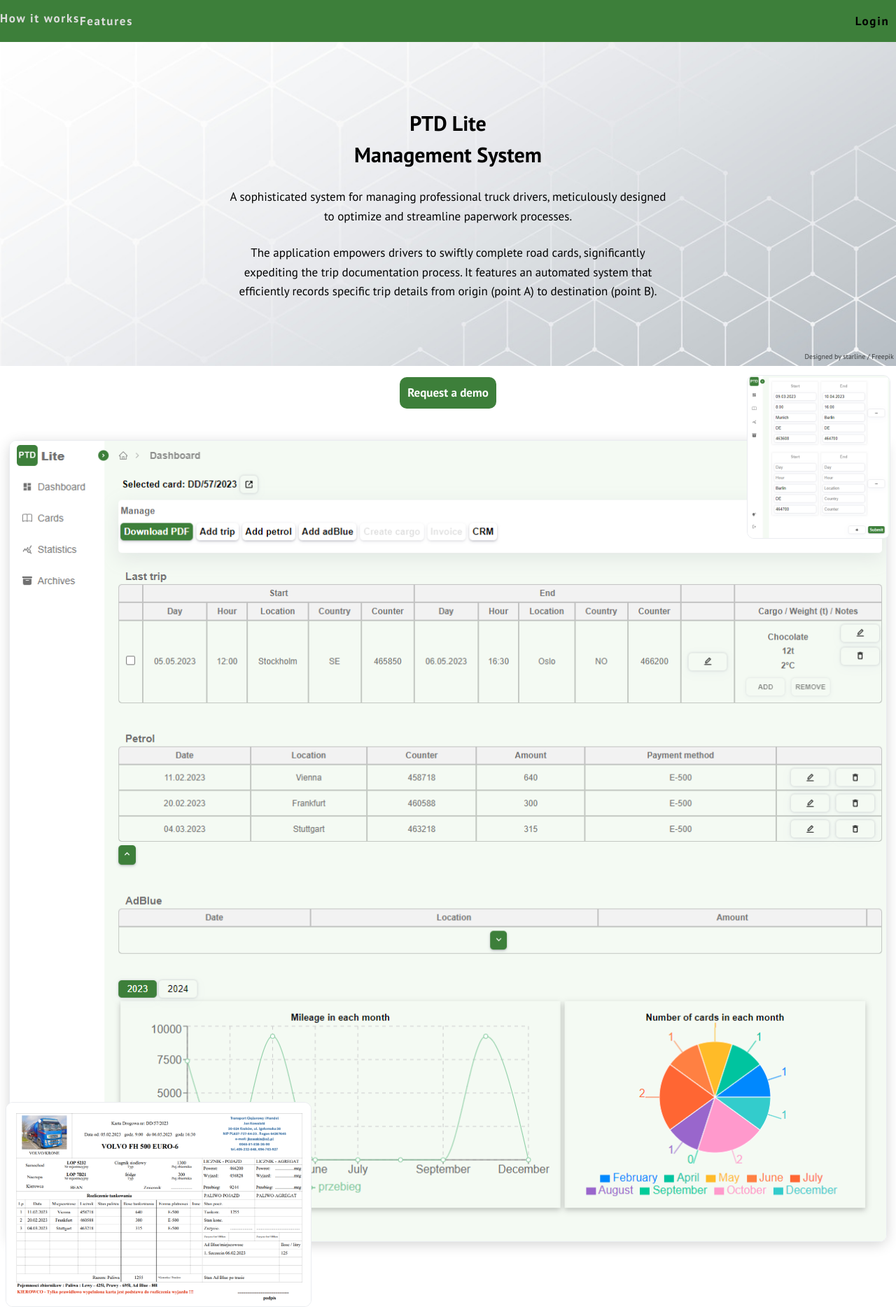
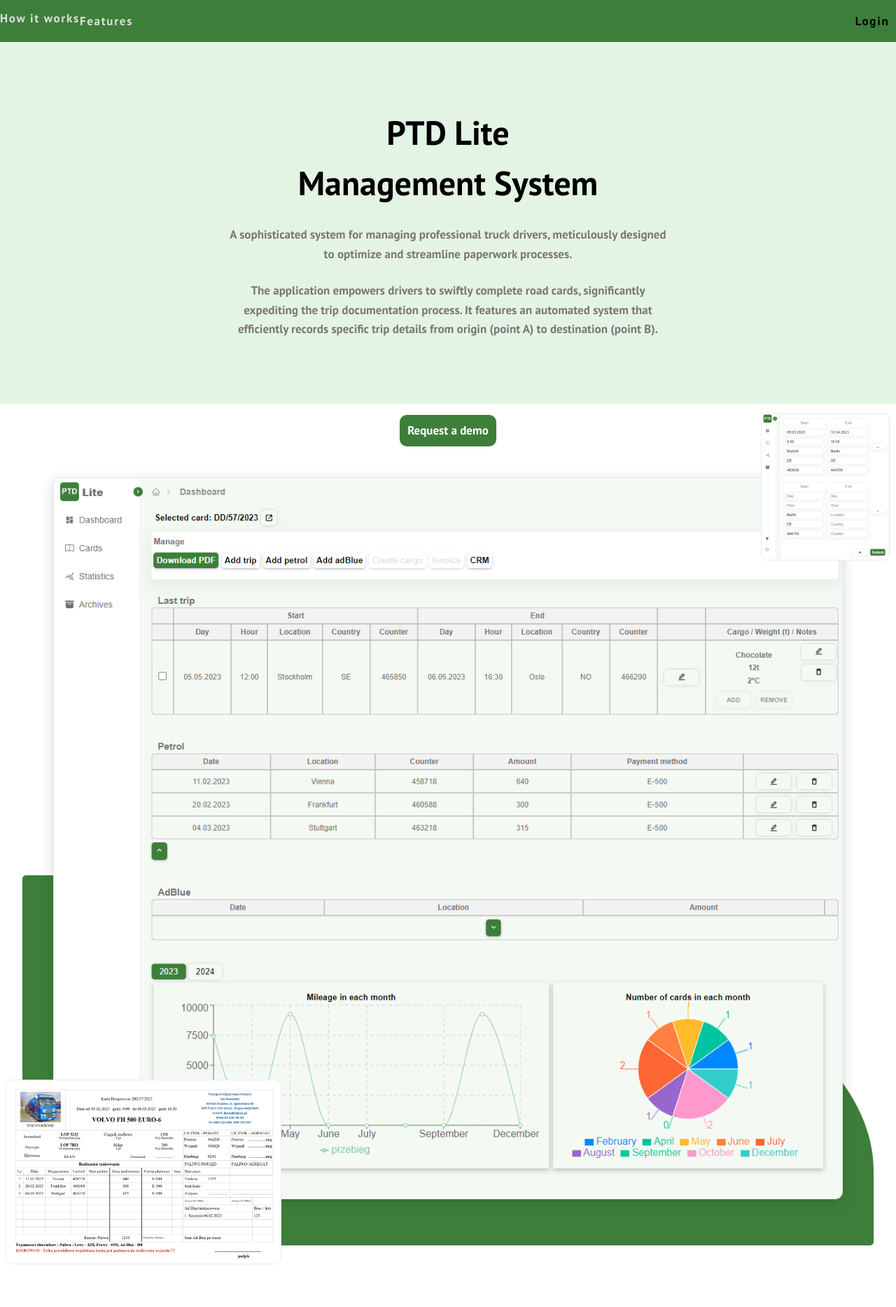
Before and after one commit to mateusz-uran/ptd-lite-landing-page, a React (Vite) app: page / in a window 1280 px wide. Shown: the whole page at 70% size. After the commit the page ends 1807 px from the top, so only its background shows below. Built offline with nearby package versions, Linux system fonts and the light colour scheme.

Commit message:
style: change main styling, add background elements

```diff
--- a/src/components/Home.jsx
+++ b/src/components/Home.jsx
@@ -21,7 +21,6 @@
           an automated system that efficiently records specific trip details
           from origin (point A) to destination (point B).
         </p>
-        <a href="https://www.freepik.com">Designed by starline / Freepik</a>
       </header>
       <main>
         <button>Request a demo</button>
@@ -29,6 +28,7 @@
           <img src={addtrip_form} alt="" className="addtrip" />
           <img src={dashboard} alt="" className="dash" />
           <img src={pdf_front} alt="" className="pdf" />
+          <span className="abs-background"></span>
         </figure>
       </main>
     </section>
--- a/src/index.css
+++ b/src/index.css
@@ -35,7 +35,7 @@
   text-align: center;
   display: flex;
   flex-direction: column;
-  z-index: 3;
+  z-index: 99;
 }
 
 #navbar .navbar-inner.toggle {
@@ -173,17 +173,13 @@
   }
 }
 /*=========================================================================================*/
-/*=========================Main content for mobile & desktop===============================*/
+/*=========================Home section content for mobile & desktop===============================*/
 
 #home_section {
   height: calc(100vh - 60px);
 }
 
 #home_section header {
-  background-image: url("assets/19449741_res.jpg");
-  background-repeat: no-repeat;
-  background-position: center;
-  background-size: cover;
   color: #000;
   padding: 1rem;
   display: flex;
@@ -191,6 +187,7 @@
   align-items: center;
   text-align: center;
   position: relative;
+  background: var(--primary-color-light);
 }
 
 #home_section header a {
@@ -208,7 +205,7 @@
 
 #home_section header h2 {
   width: 70%;
-  font-size: calc(25px + 0.390625vw);
+  font-size: 2rem;
   line-height: 1.5em;
 }
 
@@ -218,8 +215,9 @@
 
 #home_section header p {
   font-size: calc(12px + 0.390625vw);
-  font-weight: 400;
+  font-weight: 600;
   line-height: 1.6em;
+  color: #7a7777;
 }
 
 #home_section header .p_second {
@@ -230,6 +228,9 @@
   display: flex;
   flex-direction: column;
   align-items: center;
+  background: #fff;
+  border-top-left-radius: 50% 5%;
+  border-top-right-radius: 50% 5%;
 }
 
 #home_section main > * {
@@ -276,7 +277,7 @@
 
 #home_section main figure img.addtrip {
   position: absolute;
-  z-index: 2;
+  z-index: 3;
   height: 30%;
   right: 0.5rem;
   top: -5rem;
@@ -289,17 +290,29 @@
   box-shadow: 0 4px 20px -2px rgba(0, 0, 0, 0.2);
   opacity: 0;
   animation: appearDash 0.5s ease-out 1s forwards;
+  width: 90%;
+  z-index: 2;
 }
 
 #home_section main figure img.pdf {
   position: absolute;
-  z-index: 1;
+  z-index: 3;
   bottom: -2em;
   left: 0.5rem;
   height: 30%;
   opacity: 0;
   transform: translateY(100%);
   animation: slideInPdf 0.5s ease-out 2.5s forwards;
+}
+
+#home_section main figure .abs-background {
+  position: absolute;
+  width: 95%;
+  height: 50%;
+  background: var(--primary-color);
+  z-index: 1;
+  bottom: -5%;
+  border-radius: 5px 80% 5px 5px;
 }
 
 @media (min-width: 600px) {
@@ -315,6 +328,10 @@
 @media (min-width: 1025px) {
   #home_section header {
     padding: 5rem 0;
+  }
+
+  #home_section header h2 {
+    font-size: 3rem;
   }
 
   #home_section header p {
```
Also changed, not shown: src/components/HowItWorks.jsx (added, +7 -0 lines).
